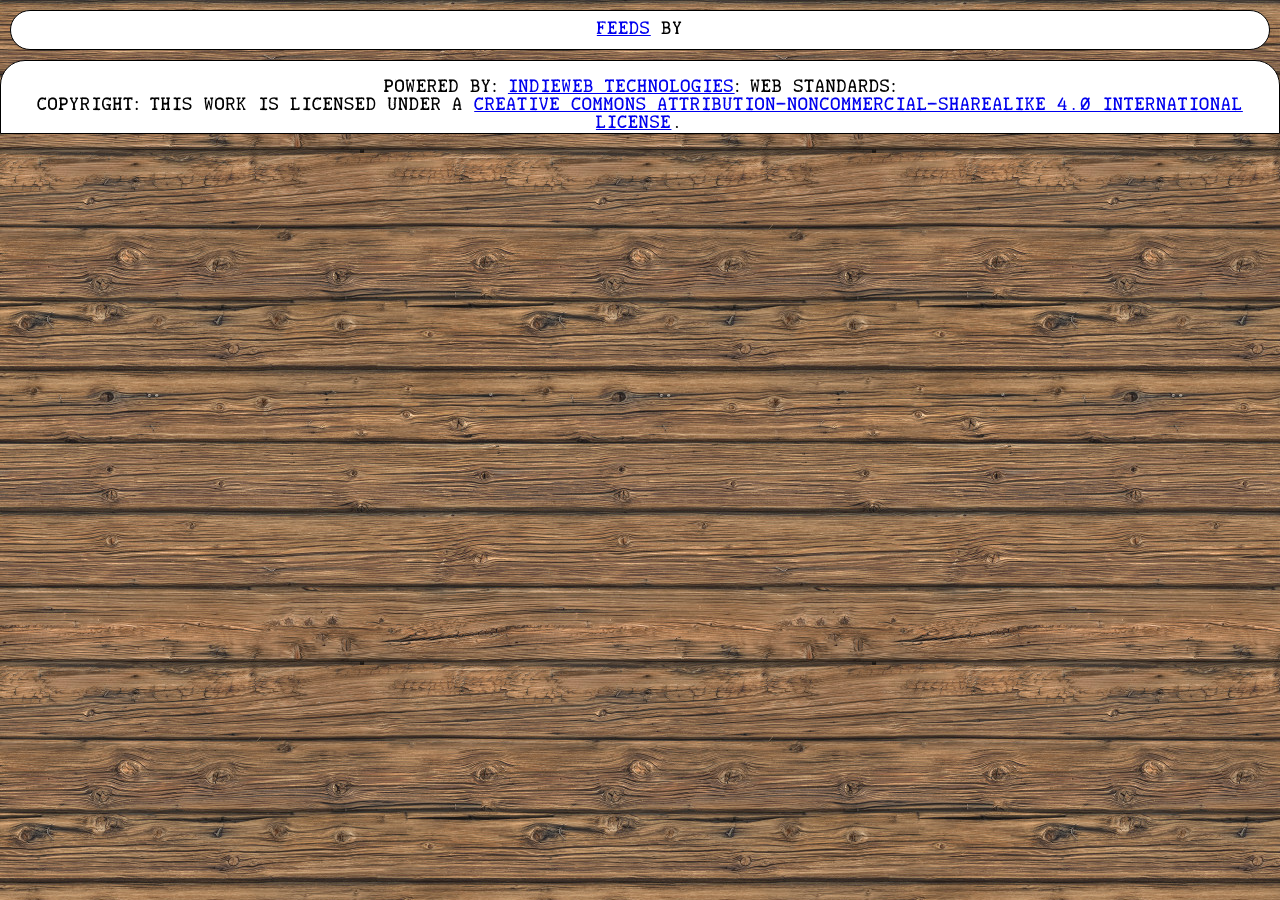
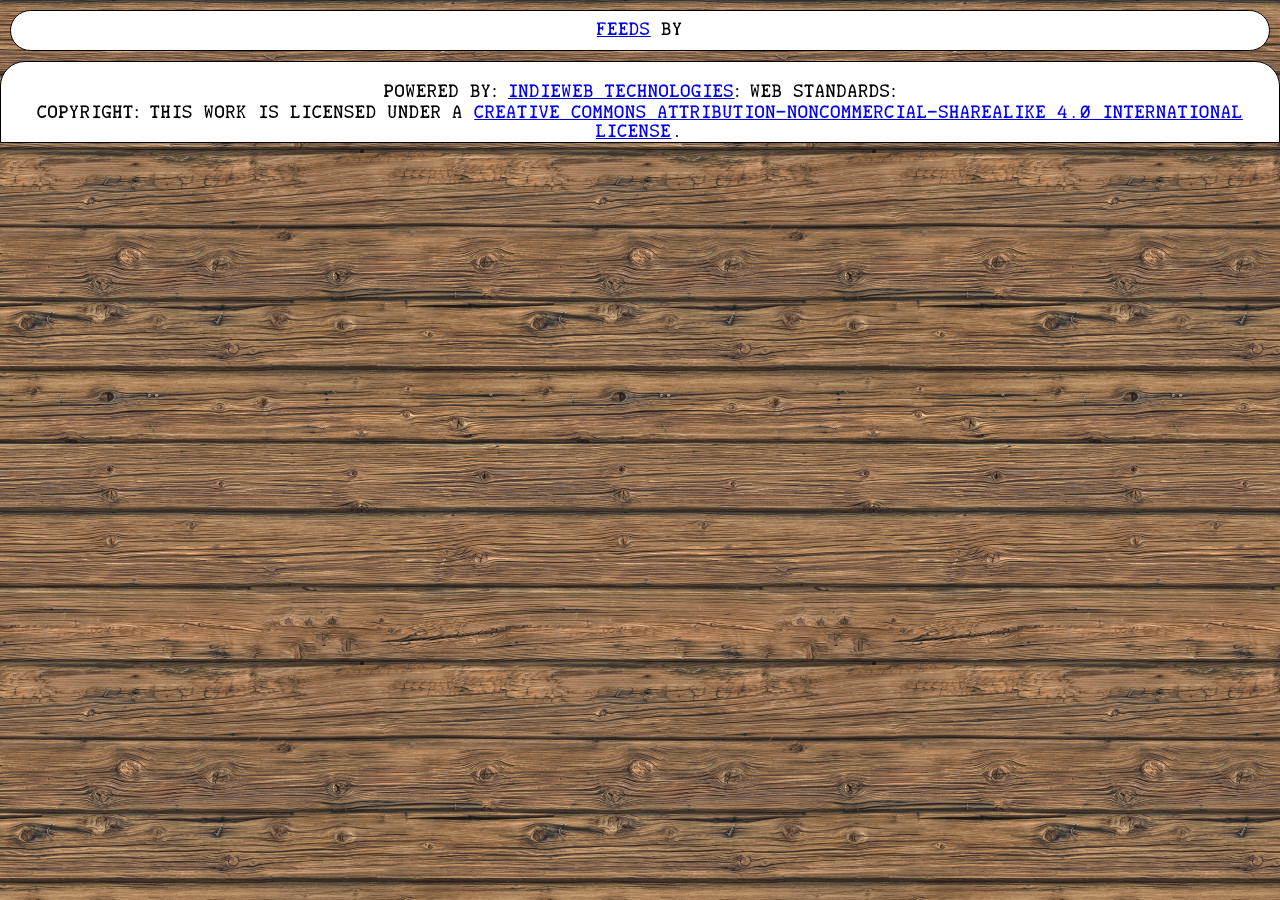
Before and after one commit to tomasparks/lab-notebook-jekyll, a Jekyll site: the page built from feeds.html, in a window 1280 px wide. Built offline with Jekyll 4.4.1, drawn with Linux system fonts in a browser that asks for light colours; some web fonts are replaced.

Commit message:
Update lab-notebook-jekyll

```diff
--- a/assets/css/notebook.scss
+++ b/assets/css/notebook.scss
@@ -112,6 +112,7 @@ $header-font: 'TELETYPE 1945-1985';
         }
 body {
     background-image: url("{{site.baseurl}}/assets/images/wood.jpg");
+        line-height: normal;
 }
 /* Create three unequal columns that floats next to each other */
 .column {
--- a/assets/css/wood.scss
+++ b/assets/css/wood.scss
@@ -102,6 +102,7 @@ $dot-font: 'DOTMATRI';
 body {background-image: url("{{site.baseurl}}/assets/images/wood.jpg");
     font-family: $gobal-font;
     font-size:18px;
+        line-height: normal;
  }
 
 .h-feed {
```
